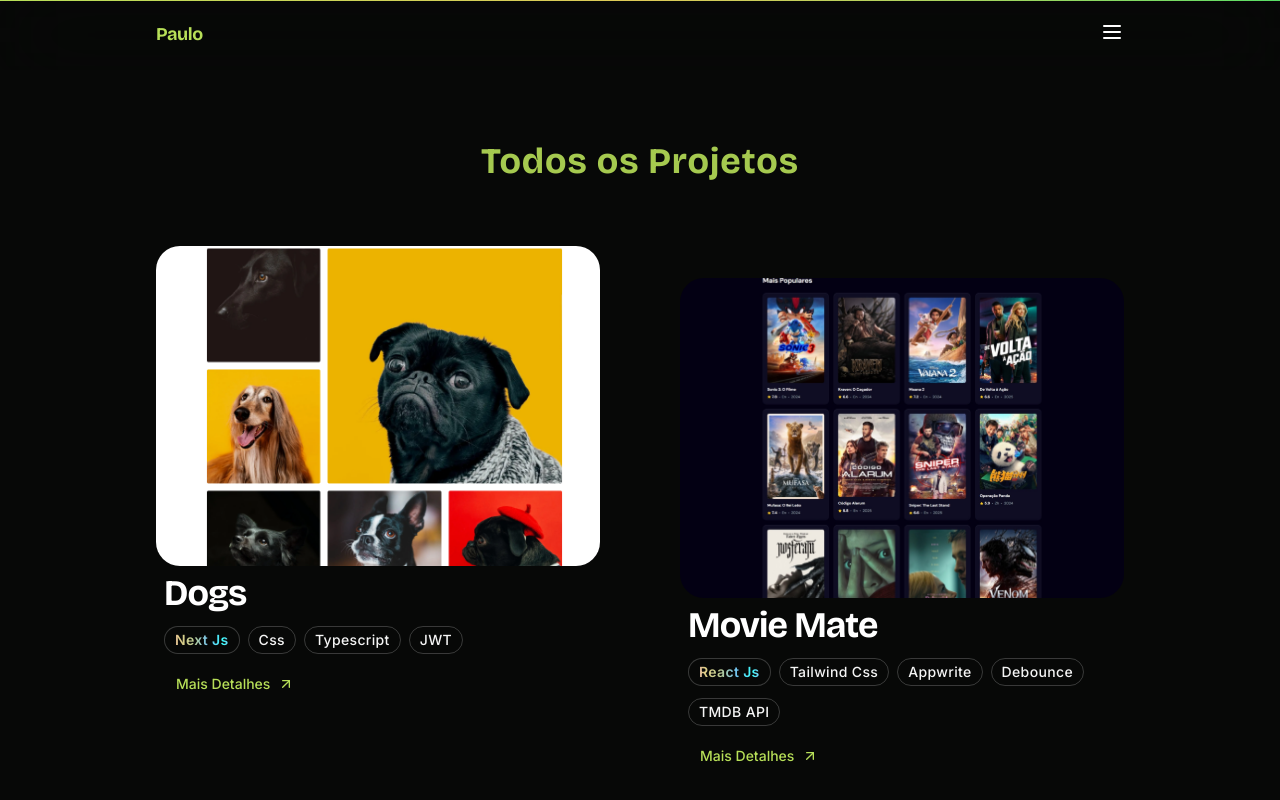
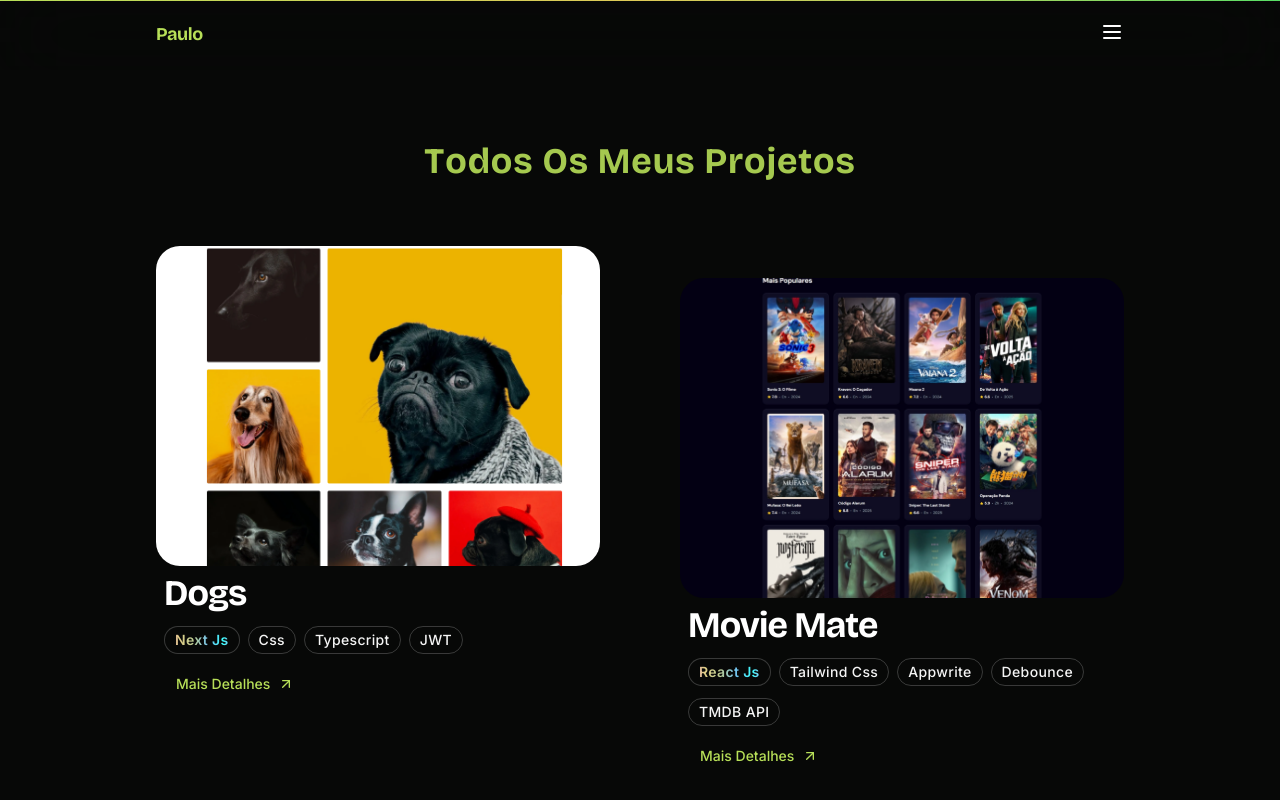
Before and after one commit to paulopbi/portfolio, a Next.js app: page /projetos in a window 1280 px wide. Shown: the top 800 px of the page. Built offline with nearby package versions, Linux system fonts and the light colour scheme.

Commit message:
feat: create hading title component

```diff
--- a/src/app/projetos/page.tsx
+++ b/src/app/projetos/page.tsx
@@ -1,19 +1,18 @@
-"use client"
 import React from "react"
 import CardProject from "@/components/card-project"
-import { projectInfo } from "@/constants/projectConstants"
-import { TextAnimate } from "@/components/magicui/text-animate"
 import Footer from "@/components/ui/footer"
 import NavBar from "@/components/ui/navbar"
+import HeadingTitle from "@/components/ui/heading-title"
+import { projectInfo } from "@/constants/projectConstants"
 
 const ProjectsPage = () => {
   return (
     <>
       <NavBar />
       <section className="relative container mt-10 mb-20">
-        <TextAnimate className="subtitle--heading text-center">
-          Todos os Projetos
-        </TextAnimate>
+        <div className="text-center">
+          <HeadingTitle title="Todos Os Meus Projetos" />
+        </div>
 
         {/* card content */}
         <div className="mx-auto mt-16 grid min-h-dvh grid-cols-1 place-content-center gap-8 gap-x-20 gap-y-10 md:grid-cols-2">
--- /dev/null
+++ b/src/components/ui/heading-title.tsx
@@ -0,0 +1,27 @@
+"use client"
+import React from "react"
+import { TextAnimate } from "../magicui/text-animate"
+
+interface IHeadingTitle {
+  title: string
+  children?: React.ReactNode
+}
+
+const HeadingTitle = ({ title, children }: IHeadingTitle) => {
+  return (
+    <React.Fragment>
+      <TextAnimate
+        className="subtitle--heading"
+        by="character"
+        as={"h6"}
+        animation="blurInUp"
+        duration={1}
+      >
+        {title}
+      </TextAnimate>
+      <p className="description">{children}</p>
+    </React.Fragment>
+  )
+}
+
+export default HeadingTitle
--- a/src/sections/Skills.tsx
+++ b/src/sections/Skills.tsx
@@ -1,7 +1,7 @@
 "use client"
 import React from "react"
+import HeadingTitle from "@/components/ui/heading-title"
 import { motion } from "framer-motion"
-import { TextAnimate } from "@/components/magicui/text-animate"
 import { skillStacks } from "@/constants/skillsConstants"
 
 function SkillColumn(props: {
@@ -47,24 +47,17 @@ const Skills = () => {
 
   return (
     <section className="container mt-20 grid grid-cols-1 items-start justify-start md:grid-cols-2">
+      {/* heading */}
       <div className="text-center">
-        <TextAnimate
-          className="subtitle--heading"
-          by="character"
-          as={"h2"}
-          animation="scaleDown"
-        >
-          Habilidades
-        </TextAnimate>
-        <p className="description mx-auto max-w-[50ch]">
+        <HeadingTitle title="Habilidades">
           Cada quadrado desse representa uma etapa da minha jornada de
           aprendizado e prática, juntas, essas tecnologias formam o conjunto de
           ferramentas que uso para criar experiências digitais impactantes.
-        </p>
+        </HeadingTitle>
       </div>
 
       {/* vertical marquee effect */}
-      <div className="relative container mx-auto">
+      <div className="container mx-auto">
         <div className="flex max-h-[738px] justify-center gap-8 overflow-hidden [mask-image:linear-gradient(to_bottom,transparent,black_25%,black_75%,transparent)]">
           <SkillColumn stacks={firstColumn} duration={30} />
           <SkillColumn
```
